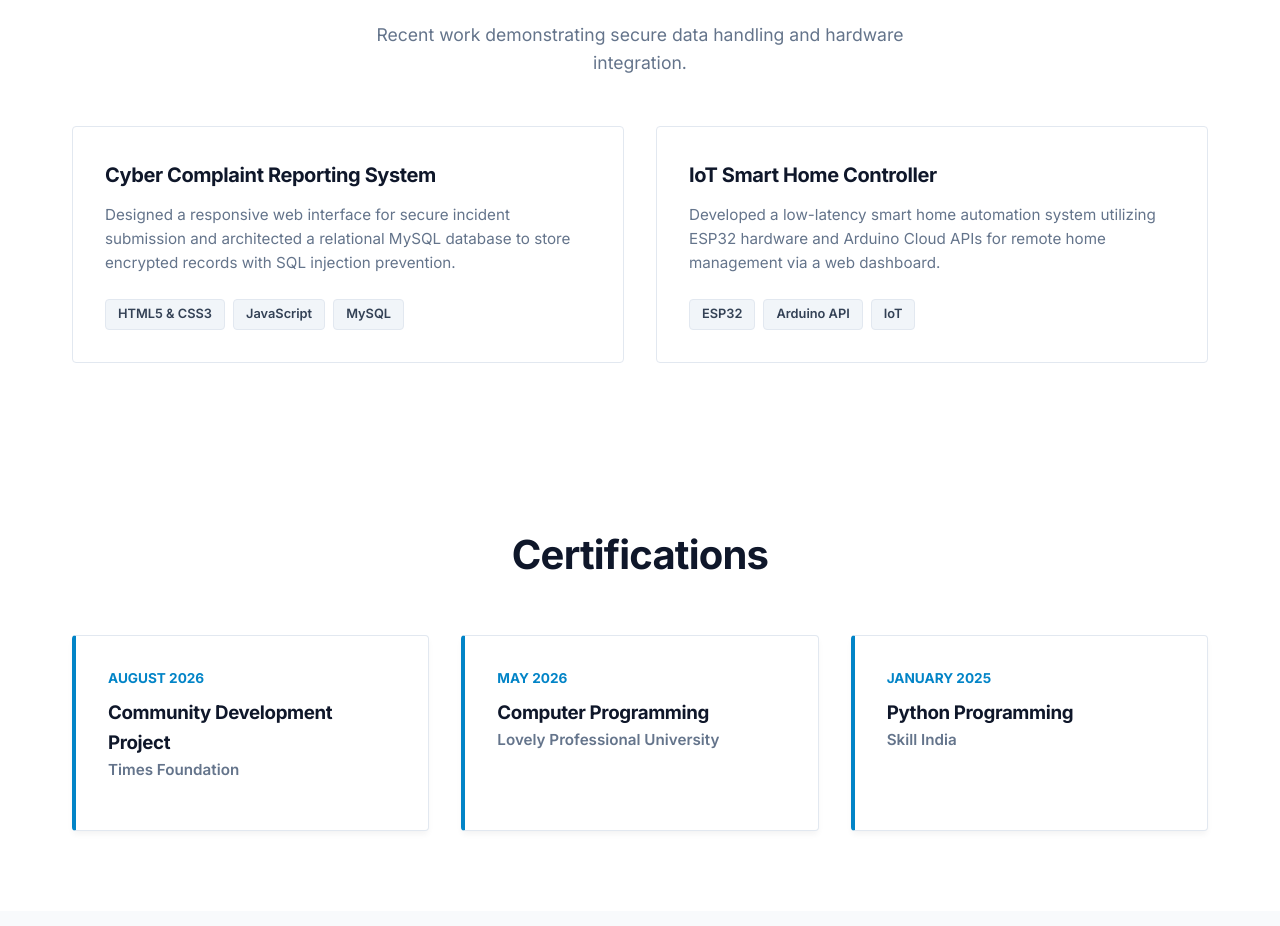
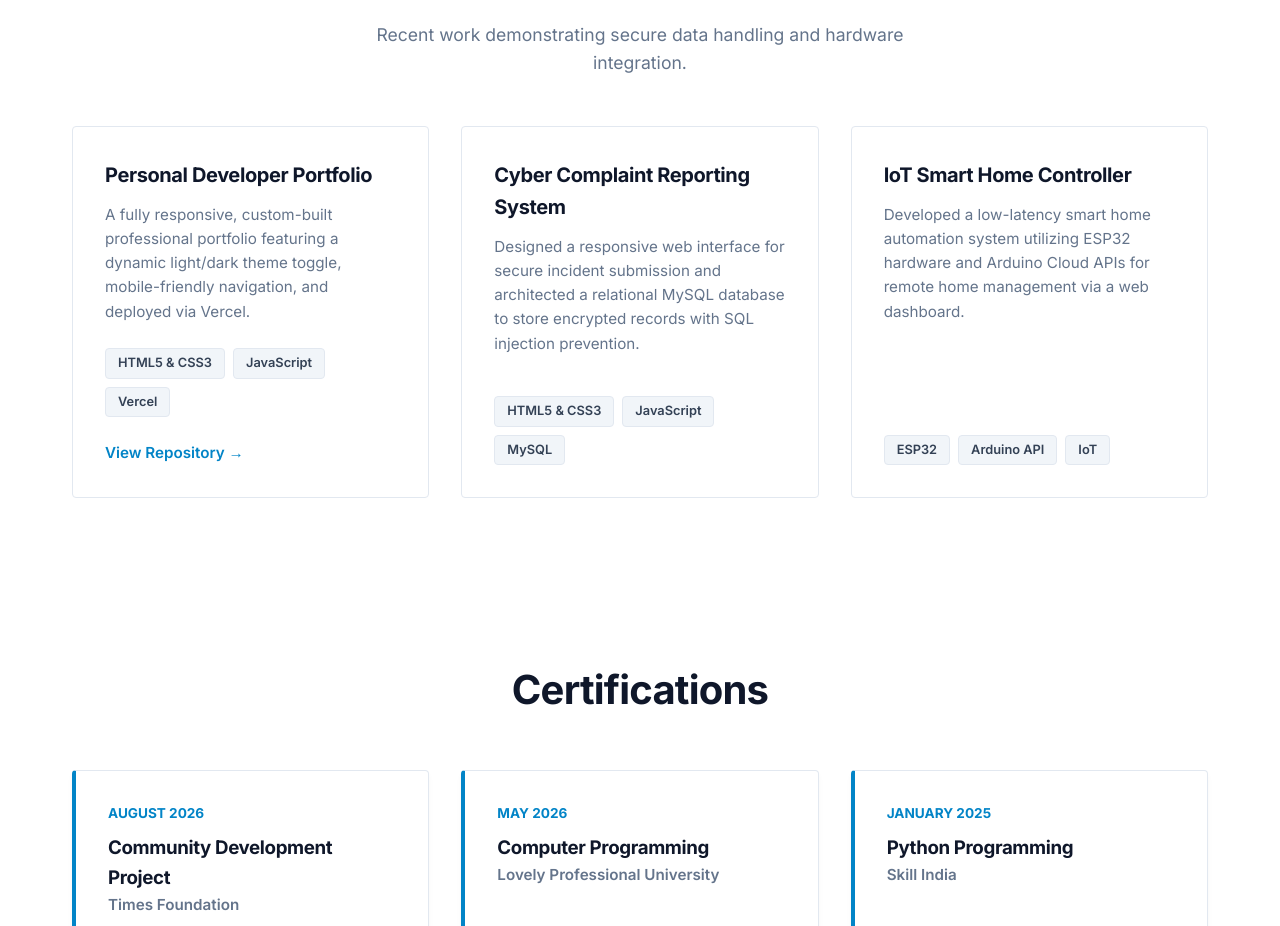
Before and after one commit to prathamesh-754/Prathamesh-Portfolio, a plain HTML site: page index.html in a window 1280 px wide. Shown: the part 1702-2628 px from the top of the page. Drawn offline with Linux system fonts and the light colour scheme.

Commit message:
Added the third project

```diff
--- a/index.html
+++ b/index.html
@@ -4,7 +4,8 @@
 <head>
     <meta charset="UTF-8">
     <meta name="viewport" content="width=device-width, initial-scale=1.0">
-    <meta name="description" content="Professional portfolio of Prathamesh Kalaskar, an AI/ML Engineer and Full-Stack Developer specializing in C, C++, and JavaScript.">
+    <meta name="description"
+        content="Professional portfolio of Prathamesh Kalaskar, an AI/ML Engineer and Full-Stack Developer specializing in C, C++, and JavaScript.">
     <title>Prathamesh Kalaskar | Professional Portfolio</title>
     <link rel="stylesheet" href="style.css">
     <link href="https://fonts.googleapis.com/css2?family=Inter:wght@300;400;600;700&display=swap" rel="stylesheet">
@@ -103,6 +104,23 @@
                   <!-- Project Card 1 -->
                 <div class="card">
                     <div class="card-content">
+                        <h3>Personal Developer Portfolio</h3>
+                        <p class="card-desc">A fully responsive, custom-built professional portfolio featuring a dynamic
+                            light/dark theme toggle, mobile-friendly navigation, and deployed via Vercel.</p>
+                        <div class="tech-stack">
+                            <span class="tech-badge">HTML5 & CSS3</span>
+                            <span class="tech-badge">JavaScript</span>
+                            <span class="tech-badge">Vercel</span>
+                        </div>
+                        <!-- You can change this link to your actual live Vercel URL later if you prefer! -->
+                        <a href="https://github.com/prathamesh-754/Prathamesh-Portfolio" class="card-link"
+                            target="_blank">View Repository &rarr;</a>
+                    </div>
+                </div>
+
+                <!-- Project Card 2 -->
+                <div class="card">
+                    <div class="card-content">
                         <h3>Cyber Complaint Reporting System</h3>
                         <p class="card-desc">Designed a responsive web interface for secure incident submission and
                             architected a relational MySQL database to store encrypted records with SQL injection
@@ -115,7 +133,7 @@
                     </div>
                 </div>
 
-                <!-- Project Card 2 -->
+                <!-- Project Card 3 -->
                 <div class="card">
                     <div class="card-content">
                         <h3>IoT Smart Home Controller</h3>
```
Also changed, not shown: style.css (+20 -9 lines), script.js (line endings or trailing spaces). Lines whose indentation alone changed are shown as unchanged.
